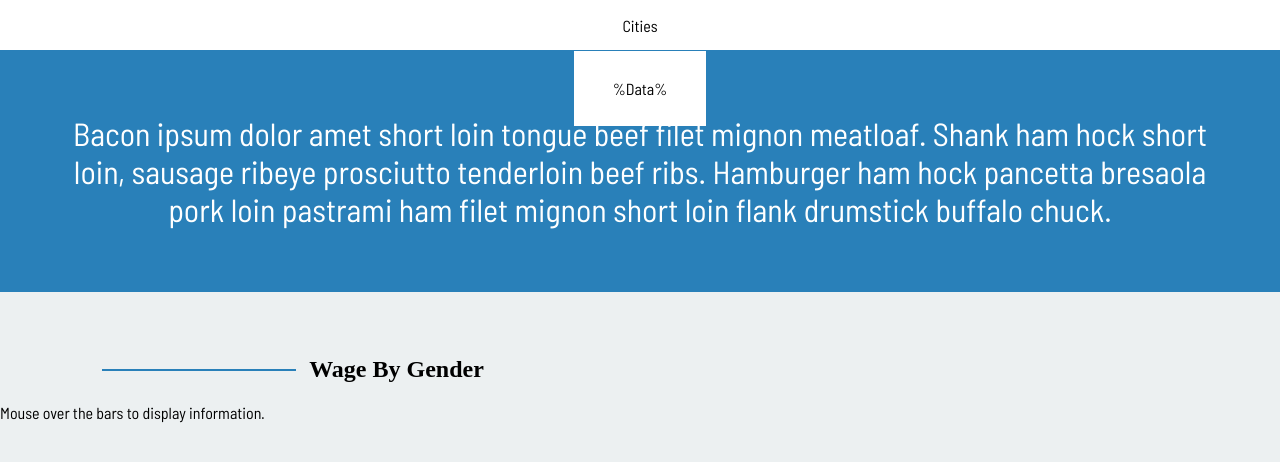
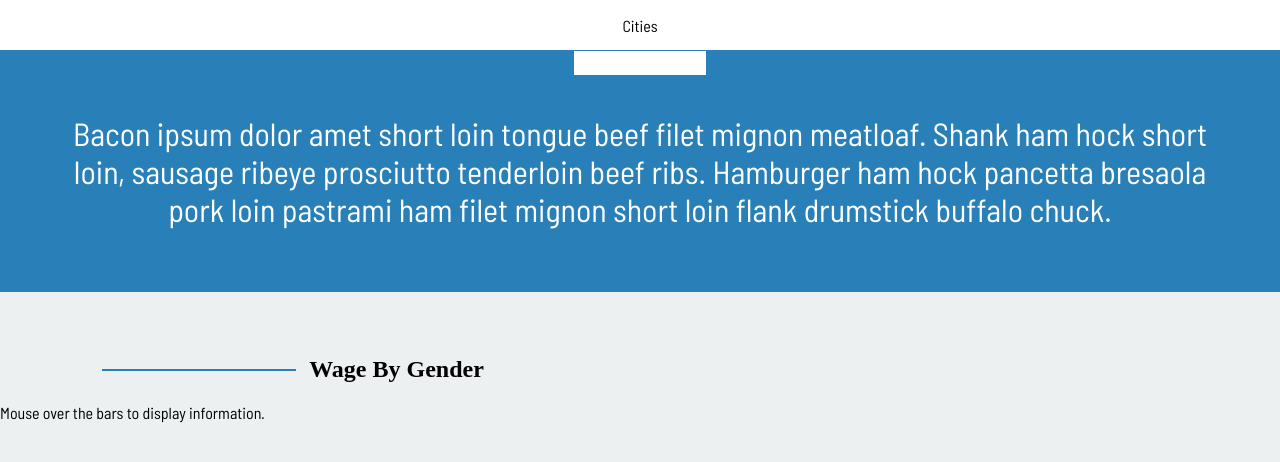
Before and after one commit to taratip/gdi-hackathon-group-9, a plain HTML site: page index.html in a window 1280 px wide. Shown: the top 462 px of the page. Drawn offline with nearby package versions, Linux system fonts and the light colour scheme.

Commit message:
small fixes

```diff
--- a/index.html
+++ b/index.html
@@ -12,8 +12,7 @@
 <body>
 <div class="dropdown" id="menu">
 	<p>Cities</p>
-	<div class="cityname" id="%data%">
-		<p>%data%</p>
+	<div class="cityName" id="%data%">
 	</div>
 </div>
 <div id="introduction">
```
Also changed, not shown: dataBuilder.js (+5 -2 lines).
